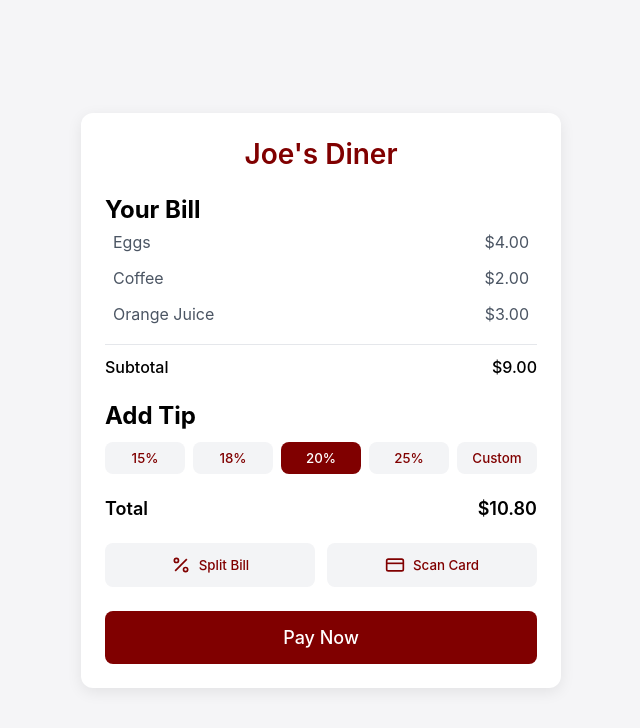
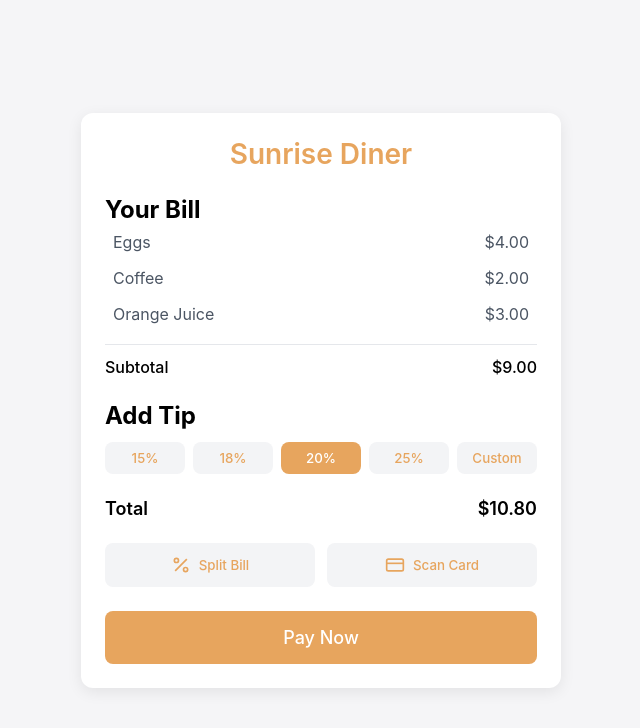
Before and after one commit to derekshipman/CheckMate, a plain HTML site: page index.html in a window 1280 px wide. Shown: the whole page, without its empty margins (319-959 px from the left). Drawn offline with Linux system fonts and the light colour scheme.

Commit message:
updated colors

```diff
--- a/index.html
+++ b/index.html
@@ -43,7 +43,7 @@
     .restaurant-name {
       font-size: 28px;
       font-weight: 600;
-      color: #800000;       /* accent red */
+      color: #e7a55e;       /* accent red */
       text-align: center;
       margin-bottom: 24px;
     }
@@ -80,13 +80,13 @@
       border-radius: 8px;
       border: none;
       background-color: #f3f4f6;
-      color: #800000;       /* accent red */
+      color: #e7a55e;       /* accent red */
       cursor: pointer;
       font-weight: 500;
     }
 
     .tip-btn.active {
-      background-color: #800000;  /* accent red */
+      background-color: #e7a55e;  /* accent red */
       color: white;
     }
 
@@ -110,7 +110,7 @@
       border-radius: 8px;
       border: none;
       background-color: #f3f4f6;
-      color: #800000;       /* accent red */
+      color: #e7a55e;       /* accent red */
       display: flex;
       align-items: center;
       justify-content: center;
@@ -130,7 +130,7 @@
       padding: 16px;
       border-radius: 8px;
       border: none;
-      background-color: #800000;  /* accent red */
+      background-color: #e7a55e;  /* accent red */
       color: white;
       font-size: 18px;
       font-weight: 500;
@@ -139,7 +139,7 @@
     }
 
     .payment-button:hover {
-      background-color: #660000;  /* darker red */
+      background-color: #b47f46;  /* darker red */
     }
 
     .thank-you {
@@ -168,7 +168,7 @@
       border-radius: 8px;
       border: none;
       background-color: #f3f4f6;
-      color: #800000;       /* accent red */
+      color: #e7a55e;       /* accent red */
       font-size: 16px;
       font-weight: 500;
       display: flex;
@@ -197,7 +197,7 @@
       border-radius: 8px;
       border: none;
       background-color: #f3f4f6;
-      color: #800000;       /* accent red */
+      color: #e7a55e;       /* accent red */
       font-size: 16px;
       font-weight: 500;
       display: flex;
@@ -250,7 +250,7 @@
       left: 0;
       width: 100%;
       height: 100%;
-      background-color: #800000;  /* accent red */
+      background-color: #e7a55e;  /* accent red */
       display: flex;
       justify-content: center;
       align-items: center;
@@ -331,7 +331,7 @@
 <div class="payment-card" id="payment-card">
   <div id="bill-content">
     <!-- Restaurant Name -->
-    <h1 class="restaurant-name">Joe's Diner</h1>
+    <h1 class="restaurant-name">Sunrise Diner</h1>
 
     <!-- Bill Items -->
     <div>
```
